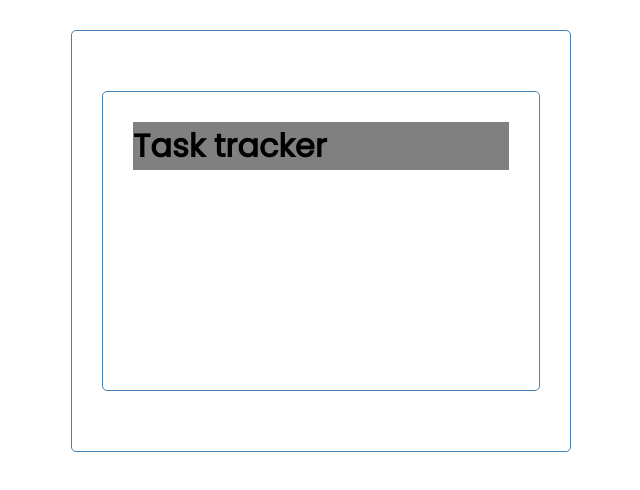
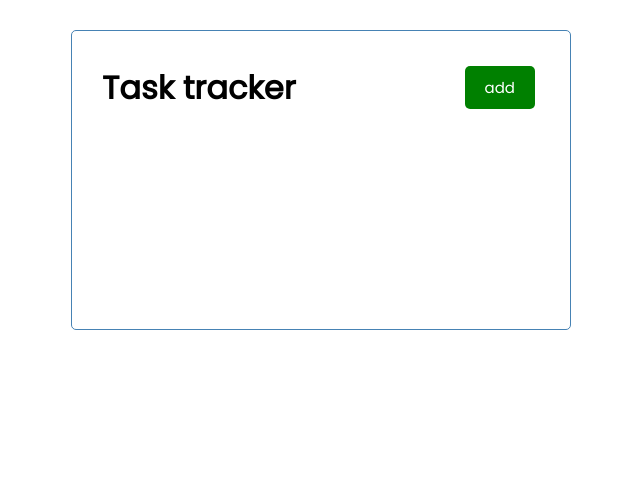
Before and after one commit to Kennethekandem/lumen-mongodb, a React (Create React App) app in the folder my-app/: page / in a window 1280 px wide. Shown: the top 490 px of the page, without its empty margins (319-959 px from the left). Built offline with nearby package versions, Linux system fonts and the light colour scheme.

Commit message:
working on button

```diff
--- /dev/null
+++ b/my-app/src/components/Button.js
@@ -0,0 +1,17 @@
+import PropTypes from 'prop-types';
+const Button = ({ text, color }) => {
+    return (
+        <button className='btn' style={{ backgroundColor: color }}>{ text }</button>
+    )
+}
+
+Button.defaultProps = {
+    text: 'Add',
+    color: 'black'
+}
+Button.propTypes = {
+    text: PropTypes.string.isRequired,
+    color: PropTypes.string.isRequired
+}
+
+export default Button;
--- a/my-app/src/components/Header.js
+++ b/my-app/src/components/Header.js
@@ -1,9 +1,11 @@
-import propTypes from 'prop-types';
+import PropTypes from 'prop-types';
+import Button from './Button'
 const Header = ({ title }) => {
     return (
         <header>
-            <div className='container'>
-                <h1 style={headingStyle}>{ title }</h1>
+            <div className='header'>
+                <h1>{ title }</h1>
+                <Button text='add' color='green' />
             </div>
         </header>
     )
@@ -14,13 +16,13 @@ Header.defaultProps = {
 }
 
 Header.propTypes = {
-    title: propTypes.string.isRequired,
+    title: PropTypes.string.isRequired,
 }
 
 // CSS in JS
-const headingStyle = {
+/*const headingStyle = {
     color: 'black',
     backgroundColor: 'grey'
-}
+}*/
 
 export default Header
```
